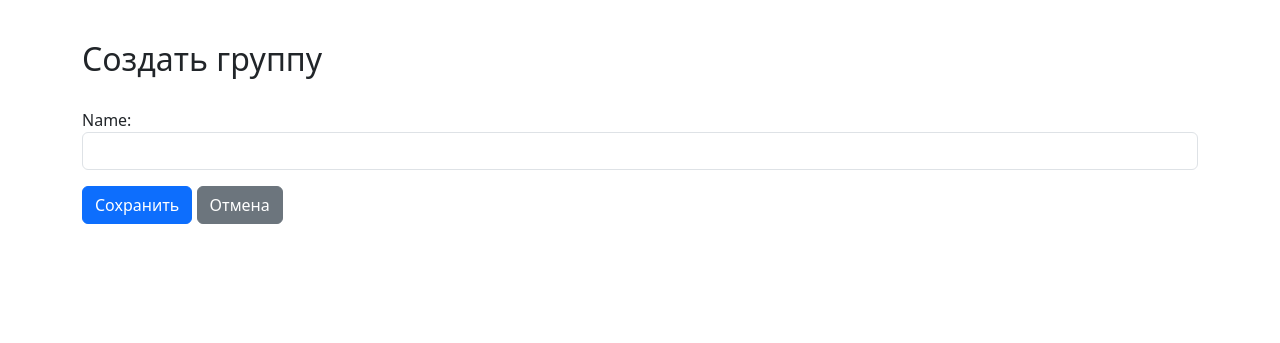
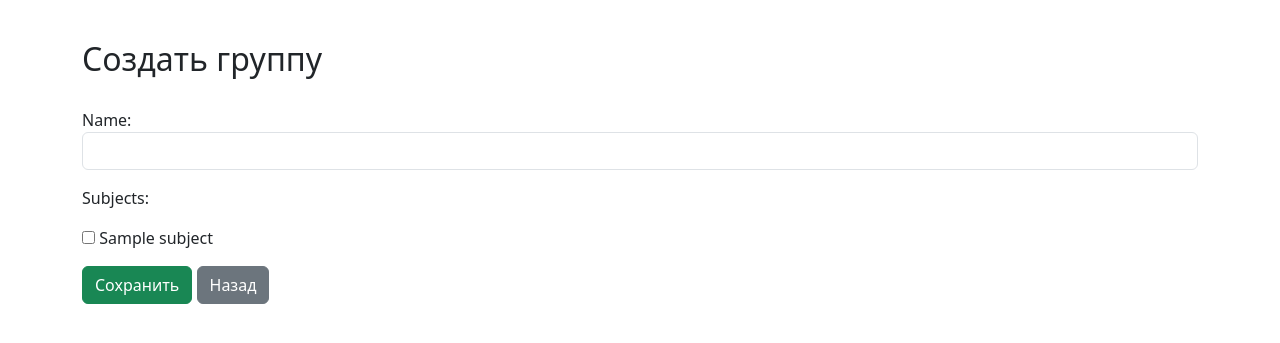
Before and after one commit to pugaloo123/Student-tracer, a Django app: page /groups/create/ in a window 1280 px wide. Shown: the top 343 px of the page. Run offline with Django 4.2, Linux system fonts and the light colour scheme; tables that the repository leaves empty hold one stand-in row (values such as "Sample post").

Commit message:
CRUD subjects, adding a subjects to a group

```diff
--- a/main/forms.py
+++ b/main/forms.py
@@ -1,12 +1,13 @@
 from django import forms
-from .models import Group, Student
+from .models import Group, Student, Subject
 
 class GroupForm(forms.ModelForm):
     class Meta:
         model = Group
-        fields = ['name']
+        fields = ['name', 'subjects']
         widgets = {
             'name': forms.TextInput(attrs={'class': 'form-control'}),
+            'subjects': forms.CheckboxSelectMultiple,
         }
 
 class StudentForm(forms.ModelForm):
@@ -17,3 +18,19 @@ class StudentForm(forms.ModelForm):
             'name': forms.TextInput(attrs={'class': 'form-control'}),
             'group': forms.Select(attrs={'class': 'form-control'}),
         }
+
+
+class SubjectForm(forms.ModelForm):
+    class Meta:
+        model = Subject
+        fields = ['title']
+        widgets = {
+            'title': forms.TextInput(attrs={'class': 'form-control'}),
+        }
+
+class AddSubjectToGroupForm(forms.Form):
+    subject = forms.ModelChoiceField(
+        queryset=Subject.objects.all(),
+        label="Выберите предмет",
+        widget=forms.Select(attrs={'class': 'form-control'})
+    )
--- a/main/models.py
+++ b/main/models.py
@@ -4,6 +4,7 @@ from django.core.validators import MinValueValidator, MaxValueValidator
 
 class Group(models.Model):
     name = models.CharField(max_length=50)
+    subjects = models.ManyToManyField('Subject', related_name='groups', blank=True)
 
     def __str__(self):
         return self.name
--- a/main/templates/main/group_form.html
+++ b/main/templates/main/group_form.html
@@ -1,11 +1,11 @@
 {% extends 'base.html' %}
 
 {% block content %}
-<h2>{{ title }}</h2>
-<form method="post">
+  <h2>{{ title }}</h2>
+  <form method="post">
     {% csrf_token %}
     {{ form.as_p }}
-    <button type="submit" class="btn btn-primary">Сохранить</button>
-    <a href="{% url 'main:home' %}" class="btn btn-secondary">Отмена</a>
-</form>
+    <button type="submit" class="btn btn-success">Сохранить</button>
+    <a href="{% url 'main:home' %}" class="btn btn-secondary">Назад</a>
+  </form>
 {% endblock %}
--- a/main/templates/main/home.html
+++ b/main/templates/main/home.html
@@ -1,9 +1,11 @@
 {% extends 'base.html' %}
 
-{% block title %}Главная - Успеваемость студентов{% endblock %}
+{% block title %}Главная{% endblock %}
 
 {% block content %}
-<h1>Список групп</h1>
+<a href="{% url 'main:subject_list' %}" class="btn btn-success mb-3">Посмотреть список предметов</a>
+
+<h2>Список групп</h2>
 <a href="{% url 'main:group_create' %}" class="btn btn-success mb-3">Добавить группу</a>
 <table class="table table-bordered">
     <thead>
--- a/main/urls.py
+++ b/main/urls.py
@@ -14,4 +14,9 @@ urlpatterns = [
     path('students/create/', views.student_create, name='student_create'),
     path('students/<int:student_id>/edit/', views.student_edit, name='student_edit'),
     path('students/<int:student_id>/delete/', views.student_delete, name='student_delete'),
+    path('groups/<int:group_id>/add-subject/', views.add_subject_to_group, name='add_subject_to_group'),
+    path('subjects/', views.subject_list, name='subject_list'),
+    path('subjects/add/', views.subject_create, name='subject_create'),
+    path('subjects/<int:subject_id>/edit/', views.subject_edit, name='subject_edit'),
+    path('subjects/<int:subject_id>/delete/', views.subject_delete, name='subject_delete')
 ]
--- a/main/views.py
+++ b/main/views.py
@@ -1,7 +1,7 @@
 from django.shortcuts import render, get_object_or_404, redirect
 from django.db.models import Avg
 from .models import Student, Grade, Group, Subject
-from .forms import GroupForm, StudentForm
+from .forms import GroupForm, StudentForm, SubjectForm, AddSubjectToGroupForm
 
 
 
@@ -37,18 +37,17 @@ def group_list(request):
 def group_detail(request, group_id):
     group = Group.objects.get(id=group_id)
     students = Student.objects.filter(group=group)
-    subjects = Subject.objects.all()
+    subjects = group.subjects.all()
 
     student_data = []
 
     for student in students:
         grade_dict = {}
         for subject in subjects:
-            # средняя оценка по конкретному предмету
-            avg_grade = Grade.objects.filter(student=student, subject=subject).aggregate(avg=Avg('grade'))['avg']
+            grades_qs = Grade.objects.filter(student=student, subject=subject)
+            avg_grade = grades_qs.aggregate(avg=Avg('grade'))['avg']
             grade_dict[subject.title] = round(avg_grade, 2) if avg_grade is not None else '-'
 
-        # средний балл по всем предметам
         avg_total = [
             v for v in grade_dict.values()
             if isinstance(v, (int, float))
@@ -61,7 +60,6 @@ def group_detail(request, group_id):
             'avg': avg
         })
 
-    # ищем лучшего и худшего студента
     numeric_data = [s for s in student_data if isinstance(s['avg'], (int, float))]
     best = max(numeric_data, key=lambda x: x['avg'], default=None)
     worst = min(numeric_data, key=lambda x: x['avg'], default=None)
@@ -139,3 +137,77 @@ def student_delete(request, student_id):
         student.delete()
         return redirect('main:group_detail', group_id=student.group.id)
     return render(request, 'main/student_confirm_delete.html', {'student': student})
+
+'''Subjects view'''
+# views.py
+
+# def subject_create_for_group(request, group_id):
+#     group = get_object_or_404(Group, id=group_id)
+#
+#     if request.method == 'POST':
+#         form = SubjectForm(request.POST)
+#         if form.is_valid():
+#             subject = form.save()
+#             group.subjects.add(subject)  # Добавляем предмет только этой группе
+#             return redirect('main:group_detail', group_id=group.id)
+#     else:
+#         form = SubjectForm()
+#
+#     return render(request, 'main/subject_form.html', {
+#         'form': form,
+#         'group': group,
+#         'title': 'Добавить предмет в группу'
+#     })
+
+def add_subject_to_group(request, group_id):
+    group = get_object_or_404(Group, id=group_id)
+
+    if request.method == 'POST':
+        form = AddSubjectToGroupForm(request.POST)
+        if form.is_valid():
+            subject = form.cleaned_data['subject']
+            group.subjects.add(subject)
+            return redirect('main:group_detail', group_id=group_id)
+    else:
+        form = AddSubjectToGroupForm()
+
+    return render(request, 'main/add_subject_to_group.html', {
+        'form': form,
+        'group': group
+    })
+
+
+def subject_list(request):
+    subjects = Subject.objects.all()
+    return render(request, 'main/subject_list.html', {'subjects': subjects})
+
+
+def subject_create(request):
+    if request.method == 'POST':
+        form = SubjectForm(request.POST)
+        if form.is_valid():
+            form.save()
+            return redirect('main:subject_list')
+    else:
+        form = SubjectForm()
+    return render(request, 'main/subject_form.html', {'form': form, 'title': 'Добавить предмет'})
+
+
+def subject_edit(request, subject_id):
+    subject = get_object_or_404(Subject, id=subject_id)
+    if request.method == 'POST':
+        form = SubjectForm(request.POST, instance=subject)
+        if form.is_valid():
+            form.save()
+            return redirect('main:subject_list')
+    else:
+        form = SubjectForm(instance=subject)
+    return render(request, 'main/subject_form.html', {'form': form, 'title': 'Редактировать предмет'})
+
+
+def subject_delete(request, subject_id):
+    subject = get_object_or_404(Subject, id=subject_id)
+    if request.method == 'POST':
+        subject.delete()
+        return redirect('main:subject_list')
+    return render(request, 'main/subject_confirm_delete.html', {'subject': subject})
```
Also changed, not shown: main/templates/main/add_subject_to_group.html (added, +12 -0 lines), main/templates/main/group_detail.html (+18 -10 lines), main/templates/main/subject_confirm_delete.html (added, +9 -0 lines), main/templates/main/subject_form.html (added, +10 -0 lines), main/templates/main/subject_list.html (added, +25 -0 lines), main/migrations/0002_group_subjects_alter_grade_grade.py (added).
